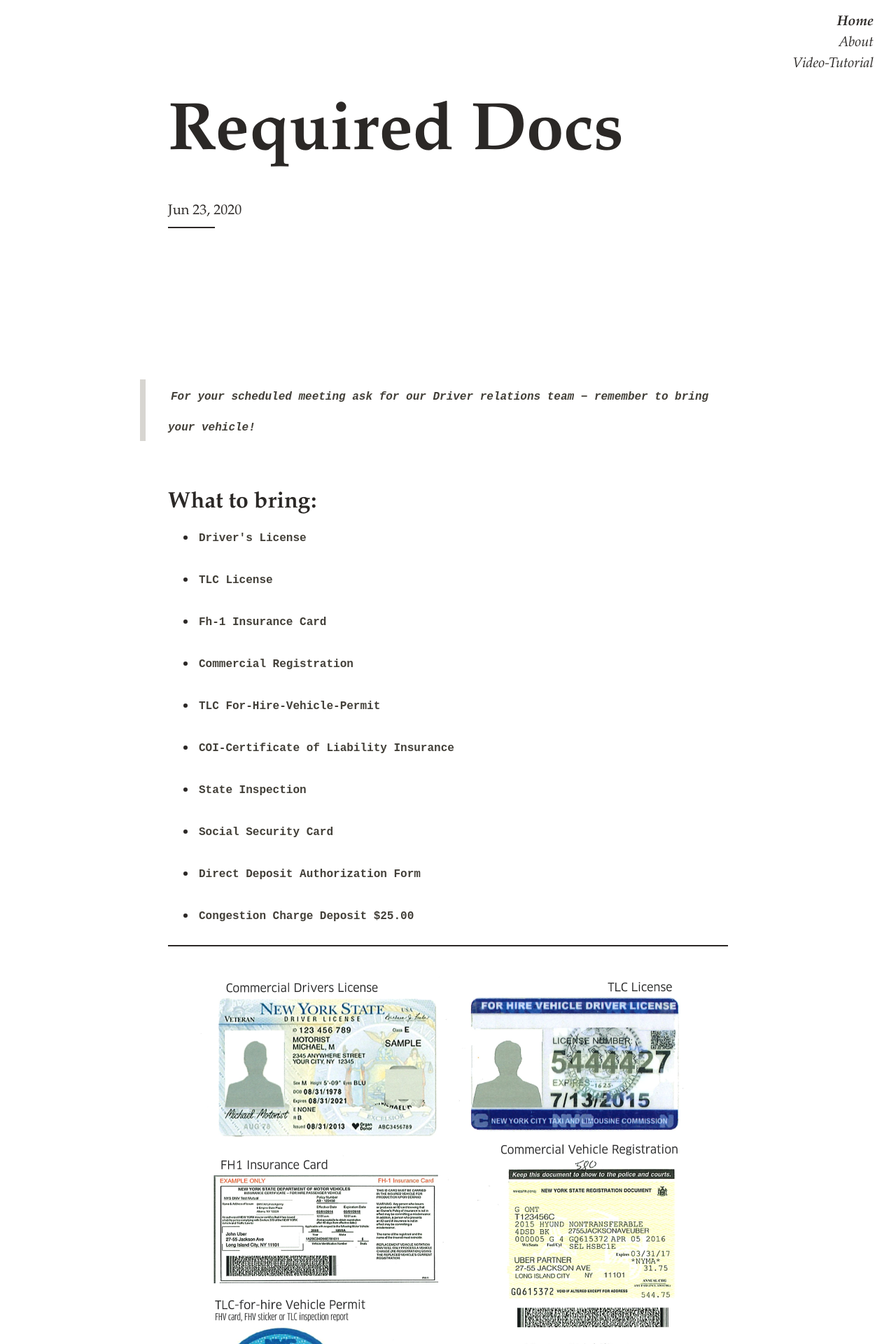
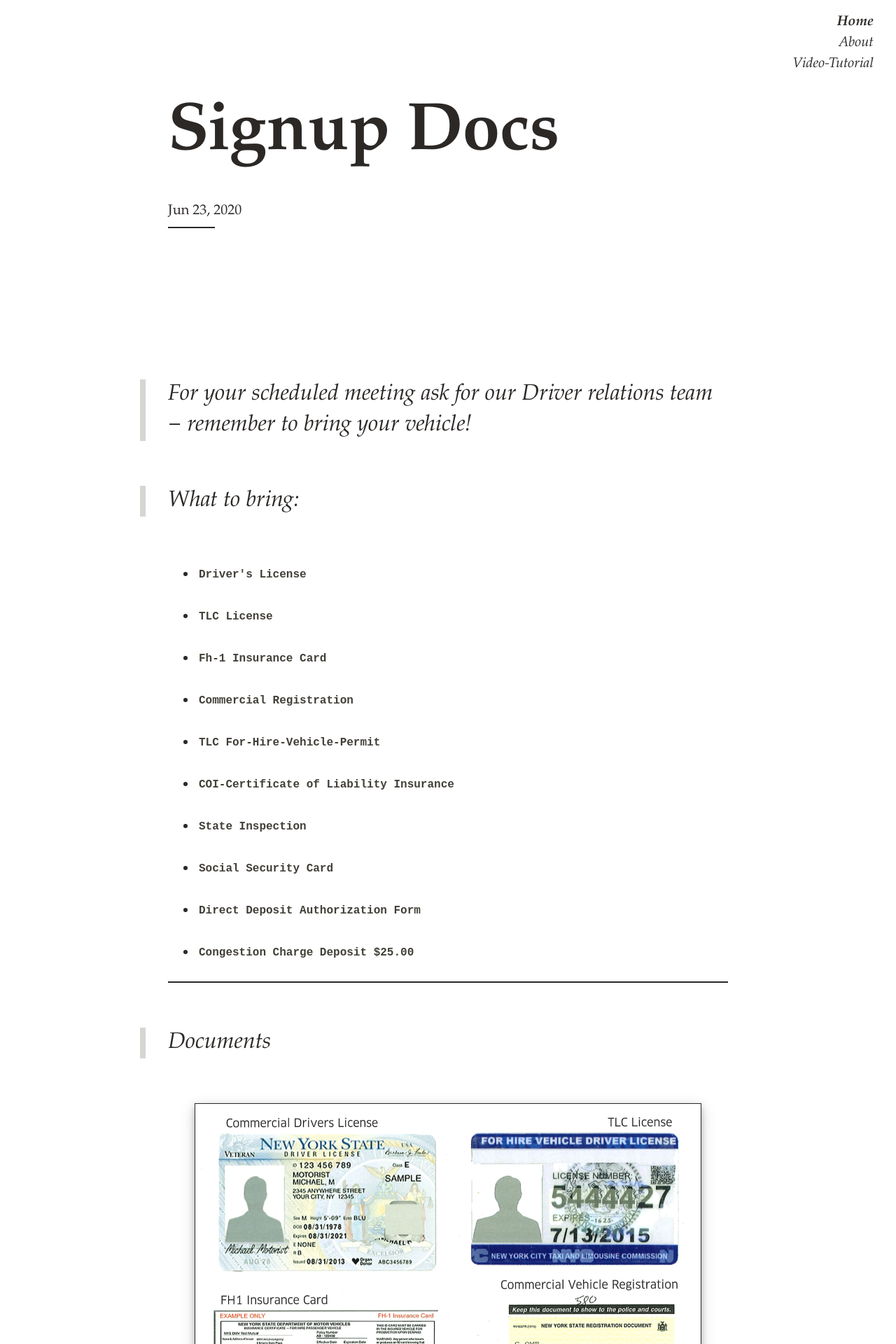
Before and after one commit to brd-blog/info-site, a Jekyll site: the page built from _posts/2020-06-23-required-documents.md, in a window 1280 px wide. Shown: the top 1920 px of the page at 70% size. Built offline with Jekyll 4.4.1, drawn with Linux system fonts in a browser that asks for light colours; comment, search, counter and statistics services are not loaded.

Commit message:
post fc.md mod img renamed _comp.scss

```diff
--- a/_posts/2020-06-23-required-documents.md
+++ b/_posts/2020-06-23-required-documents.md
@@ -1,15 +1,15 @@
 ---
 layout: post
-title: Required Docs
+title: Signup Docs
 date: 2020-06-23 09:16 -0400
 category: blog
-tags: documents
+tags: docs
 ---
 
->**`For your scheduled meeting ask for our Driver relations team − remember to bring your vehicle!`**
+> For your scheduled meeting ask for our Driver relations team − remember to bring your vehicle!
 
-What to bring:
----
+> What to bring:
+
 - **`Driver's License`**
 
 - **`TLC License`**
@@ -32,22 +32,23 @@ What to bring:
 
 ---
 
+> Documents
+
 ![documents]({{site.baseurl}}/images/required-documents.png)
+
 ---
 
----
-# State Inspection
----
+> State Inspection
+
 ![documents]({{site.baseurl}}/images/insp.png)
 
 ---
 
+> Social
 
-# Social
----
 ![documents]({{site.baseurl}}/images/social.png)
 
 ---
-# Direct Deposit Authorization
----
+> Direct Deposit Authorization
+
 ![documents]({{site.baseurl}}/images/deposit.png)
--- a/_sass/_components.scss
+++ b/_sass/_components.scss
@@ -75,6 +75,8 @@ code {
     display: block;
     margin-left: auto;
     margin-right: auto;
+    border: 1.5px solid #24292E;
+    box-shadow: 0 4px 8px 0 rgba(0,0,0,0.2), 0 6px 20px 0 rgba(0,0,0,0.19);
   }
 
   blockquote {
--- a/about.markdown
+++ b/about.markdown
@@ -8,6 +8,6 @@ The purpose of this page is to help drivers install `Limosys` and any app relate
 
 Live             | Location Settings for `ios`
 :-------------------------:|:-------------------------:
-![screenshot](/images/limosys.png)  |      ![screenshot2](/images/location.png)
+![screenshot]({{site.baseurl}}/images/limosys.png)  |      ![screenshot2]({{site.baseurl}}/images/location.png)
 
 Visit link for a [`video`]({{site.baseurl}}/video-tutorial) tutorial about installing the driver app or for a step by step please visit for [`ios`]({{site.baseurl}}/blog/2020/05/04/install-limosys-ios) and for [`android`]({{site.baseurl}}/blog/2020/04/23/install-limosys-android).
```
Also changed, not shown: _posts/2020-06-05-face-covering.md (+7 -8 lines), images/icons8-docs.png (renamed from images/icons8-documents.png).
